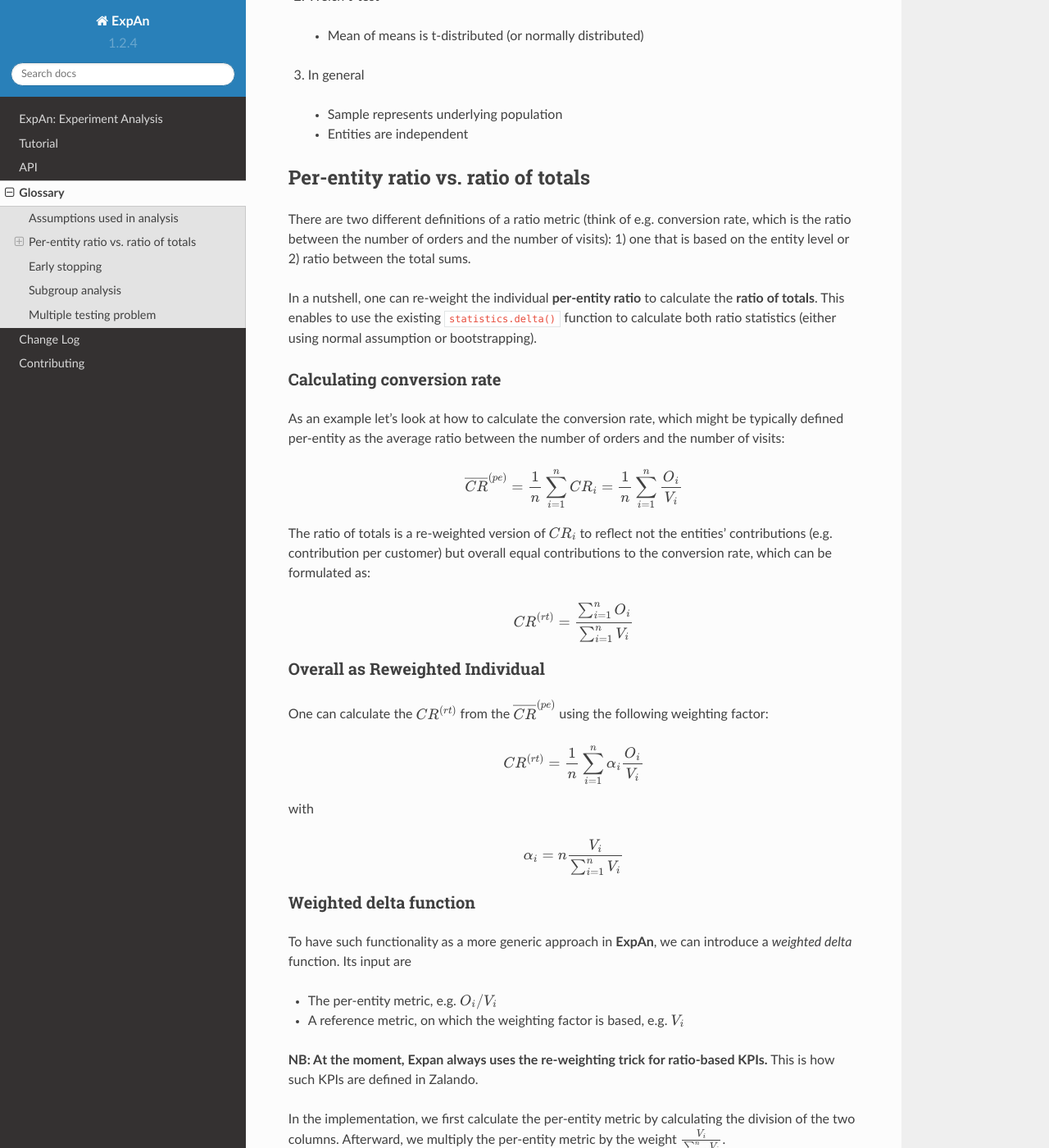
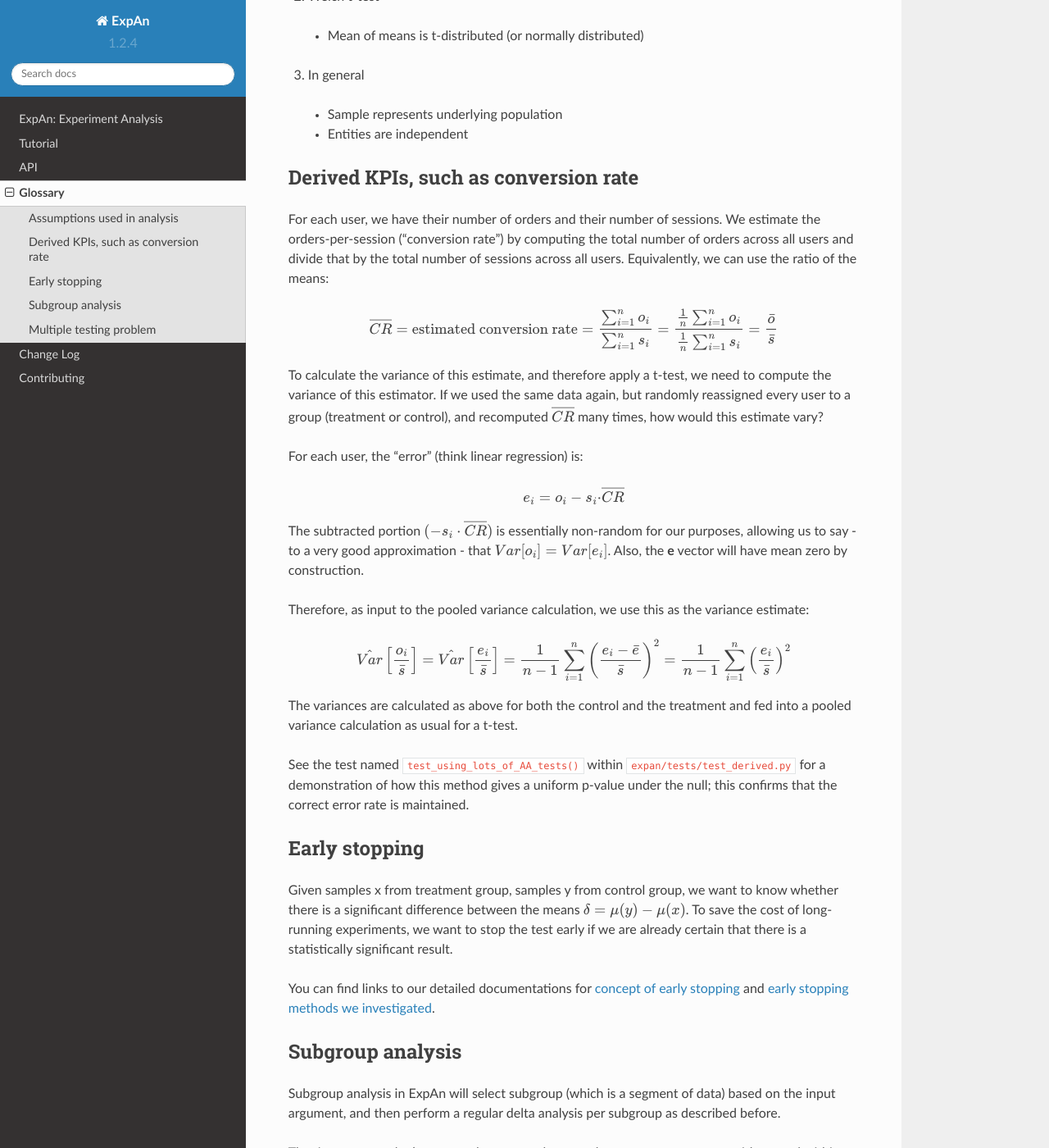
Before and after one commit to zalando/expan, a Sphinx documentation site: the page built from docs/glossary.rst, in a window 1280 px wide and 1400 px high, scrolled down 376 px. Shown: the whole window at 82% size. Built offline with Sphinx 7.4.7 and the Read the Docs theme 2.0.0, drawn with Linux system fonts in a browser that asks for light colours.

Commit message:
Update the glossary with a detailed definition of the new formula for the variance of derived KPIs

```diff
--- a/docs/glossary.rst
+++ b/docs/glossary.rst
@@ -22,56 +22,47 @@ Assumptions used in analysis
   * Entities are independent
 
 
-Per-entity ratio vs. ratio of totals
-------------------------------------
-
-There are two different definitions of a ratio metric (think of e.g. conversion rate, which is the ratio between the number of orders and the number of visits): 1) one that is based on the entity level or 2) ratio between the total sums.
-
-In a nutshell, one can re-weight the individual **per-entity ratio** to calculate the **ratio of totals**. This enables to use the existing ``statistics.delta()`` function to calculate both ratio statistics (either using normal assumption or bootstrapping).
-
-Calculating conversion rate
-^^^^^^^^^^^^^^^^^^^^^^^^^^^^^^^
-
-As an example let's look at how to calculate the conversion rate, which might be typically defined per-entity as the average ratio between the number of orders and the number of visits:
+Derived KPIs, such as conversion rate
+-------------------------------------
+For each user, we have their number of orders and their number of sessions.
+We estimate the orders-per-session ("conversion rate") by computing
+the total number of orders across all users and divide that by
+the total number of sessions across all users.
+Equivalently, we can use the ratio of the means:
 
 .. math::
 
-	\overline{CR}^{(pe)} = \frac{1}{n} \sum_{i=1}^n CR_i = \frac{1}{n} \sum_{i=1}^n \frac{O_i}{V_i}
+    \overline{CR} = \mbox{estimated conversion rate} = \frac{ \sum_{i=1}^n o_i }{ \sum_{i=1}^n s_i } = \frac{ \frac1{n} \sum_{i=1}^n o_i }{ \frac1{n} \sum_{i=1}^n s_i } = \frac{\bar{o}}{\bar{s}}
 
-The ratio of totals is a re-weighted version of :math:`CR_i` to reflect not the entities' contributions (e.g. contribution per customer) but overall equal contributions to the conversion rate, which can be formulated as:
+To calculate the variance of this estimate, and therefore apply a t-test, we need to compute the variance of this
+estimator. If we used the same data again, but randomly reassigned every user to a group (treatment or control),
+and recomputed :math:`\overline{CR}` many times, how would this estimate vary?
+
+For each user, the "error" (think linear regression) is:
 
 .. math::
 
-	CR^{(rt)} = \frac{\sum_{i=1}^n O_i}{\sum_{i=1}^n V_i}
+    e_i = o_i - s_i{\cdot}\overline{CR}
 
-Overall as Reweighted Individual
-^^^^^^^^^^^^^^^^^^^^^^^^^^^^^^^^
+The subtracted portion :math:`(-s_i \cdot \overline{CR})` is essentially non-random for our purposes,
+allowing us to say - to a very good approximation - that :math:`Var[o_i]=Var[e_i]`.
+Also, the **e** vector will have mean zero by construction.
 
-One can calculate the :math:`CR^{(rt)}` from the :math:`\overline{CR}^{(pe)}` using the following weighting factor:
+Therefore, as input to the pooled variance calculation, we use this as the variance estimate:
 
 .. math::
 
-	CR^{(rt)} = \frac{1}{n} \sum_{i=1}^n \alpha_i \frac{O_i}{V_i}
+    \hat{Var}\left[ \frac{ o_i }{ \bar{s} } \right]
+    = \hat{Var}\left[ \frac{ e_i }{ \bar{s} } \right]
+    = \frac1{n-1} \sum_{i=1}^n \left(\frac{e_i - \bar{e}}{\bar{s}}\right)^2
+    = \frac1{n-1} \sum_{i=1}^n \left(\frac{e_i}{\bar{s}}\right)^2
 
-with
+The variances are calculated as above for both the control and the treatment and fed into
+a pooled variance calculation as usual for a t-test.
 
-.. math::
-
-	\alpha_i = n \frac{V_i}{\sum_{i=1}^n V_i}
-
-Weighted delta function
-^^^^^^^^^^^^^^^^^^^^^^^
-
-To have such functionality as a more generic approach in **ExpAn**, we can introduce a *weighted delta* function. Its input are
-
-- The per-entity metric, e.g. :math:`O_i/V_i`
-- A reference metric, on which the weighting factor is based, e.g. :math:`V_i`
-
-**NB: At the moment, Expan always uses the re-weighting trick for ratio-based KPIs.** This is how such KPIs are defined in Zalando.
-
-In the implementation, we first calculate the per-entity metric by calculating the division of the two columns.
-Afterward, we multiply the per-entity metric by the weight :math:`\frac{V_i}{\sum_{i=1}^n V_i}`.
-
+See the test named ``test_using_lots_of_AA_tests()`` within ``expan/tests/test_derived.py``
+for a demonstration of how this method gives a uniform p-value under the null;
+this confirms that the correct error rate is maintained.
 
 Early stopping
 ------------------------------------
```
